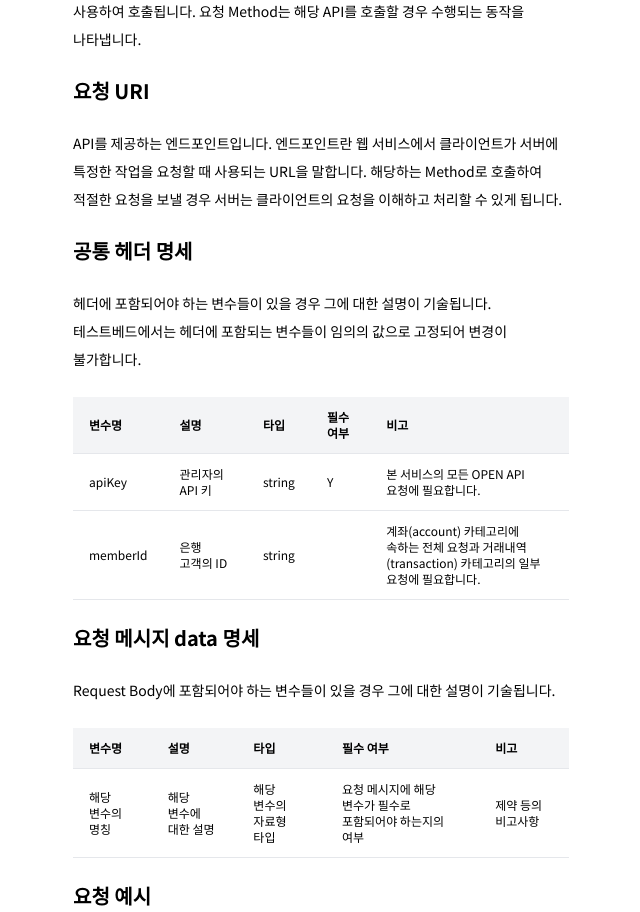
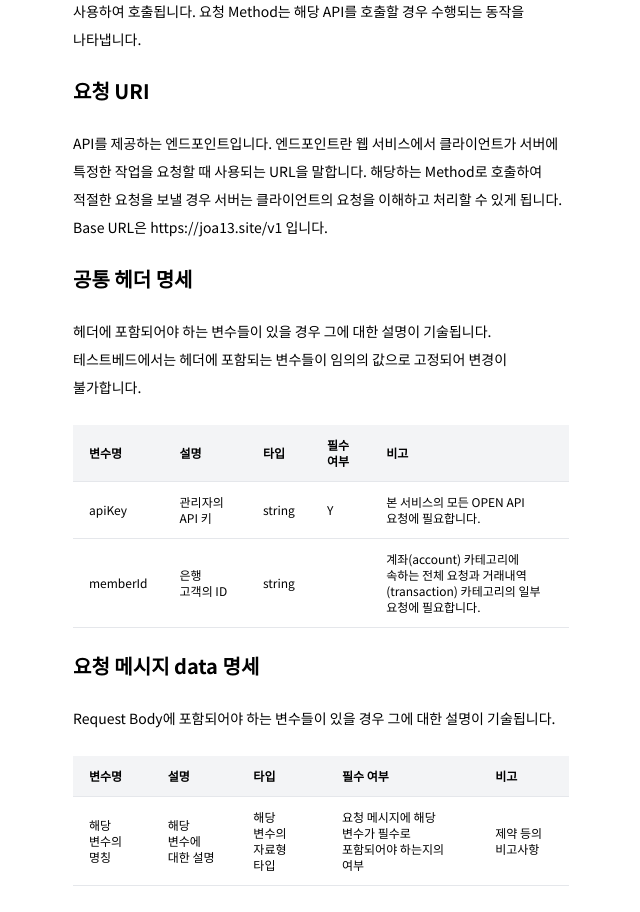
Before and after one commit to paul-lee-dev/joa-openapi, a Next.js app in the folder documentation/frontend/: page /docs in a window 1280 px wide. Shown: the part 4460-5372 px from the top of the page, without its empty margins (455-1095 px from the left). Built offline with nearby package versions, Linux system fonts and the light colour scheme.

Commit message:
S10P22A503-346 fix: base url 안내, member request param 설명 수정

```diff
--- a/documentation/frontend/src/app/docs/components/docs3.tsx
+++ b/documentation/frontend/src/app/docs/components/docs3.tsx
@@ -17,7 +17,7 @@ export default function docs() {
 
         <Subtitle>요청 URI</Subtitle>
         <TextItem>
-          API를 제공하는 엔드포인트입니다. 엔드포인트란 웹 서비스에서 클라이언트가 서버에 특정한 작업을 요청할 때 사용되는 URL을 말합니다. 해당하는 Method로 호출하여 적절한 요청을 보낼 경우 서버는 클라이언트의 요청을 이해하고 처리할 수 있게 됩니다.
+          API를 제공하는 엔드포인트입니다. 엔드포인트란 웹 서비스에서 클라이언트가 서버에 특정한 작업을 요청할 때 사용되는 URL을 말합니다. 해당하는 Method로 호출하여 적절한 요청을 보낼 경우 서버는 클라이언트의 요청을 이해하고 처리할 수 있게 됩니다. Base URL은 https://joa13.site/v1 입니다.
         </TextItem>
 
         <Subtitle>공통 헤더 명세</Subtitle>
--- a/documentation/frontend/src/app/testbeds/contents/memberContent.tsx
+++ b/documentation/frontend/src/app/testbeds/contents/memberContent.tsx
@@ -54,7 +54,7 @@ export const memberCreateContent = {
         "phone":"01012345678",
         "password":"1234",
         "name":"김싸피",
-        "bankId":"50708cd7-a6b4-4cf6-8fa5-46952c79e3f2"
+        "bankId":"aa01973d-0fa6-4d2b-ab92-32ff227d8677"
     }
     `,
   responseParam: [],
```
